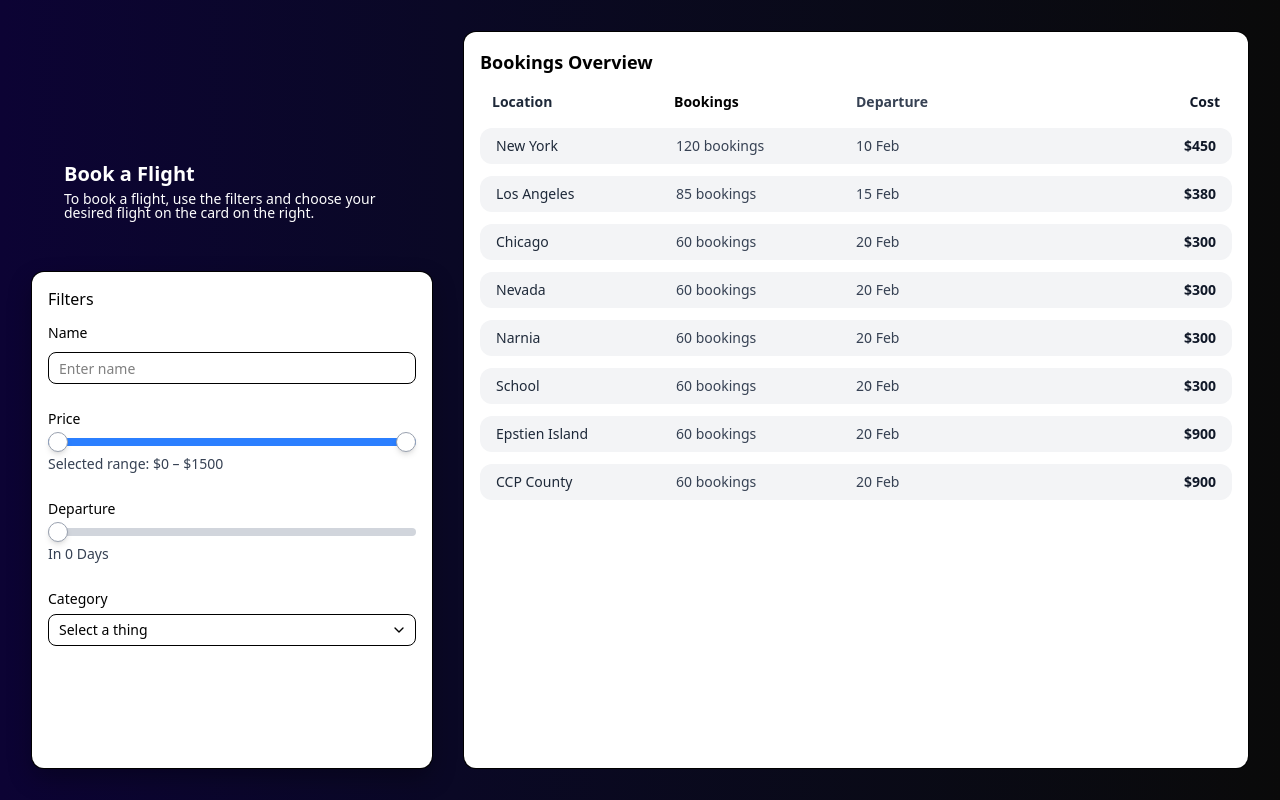
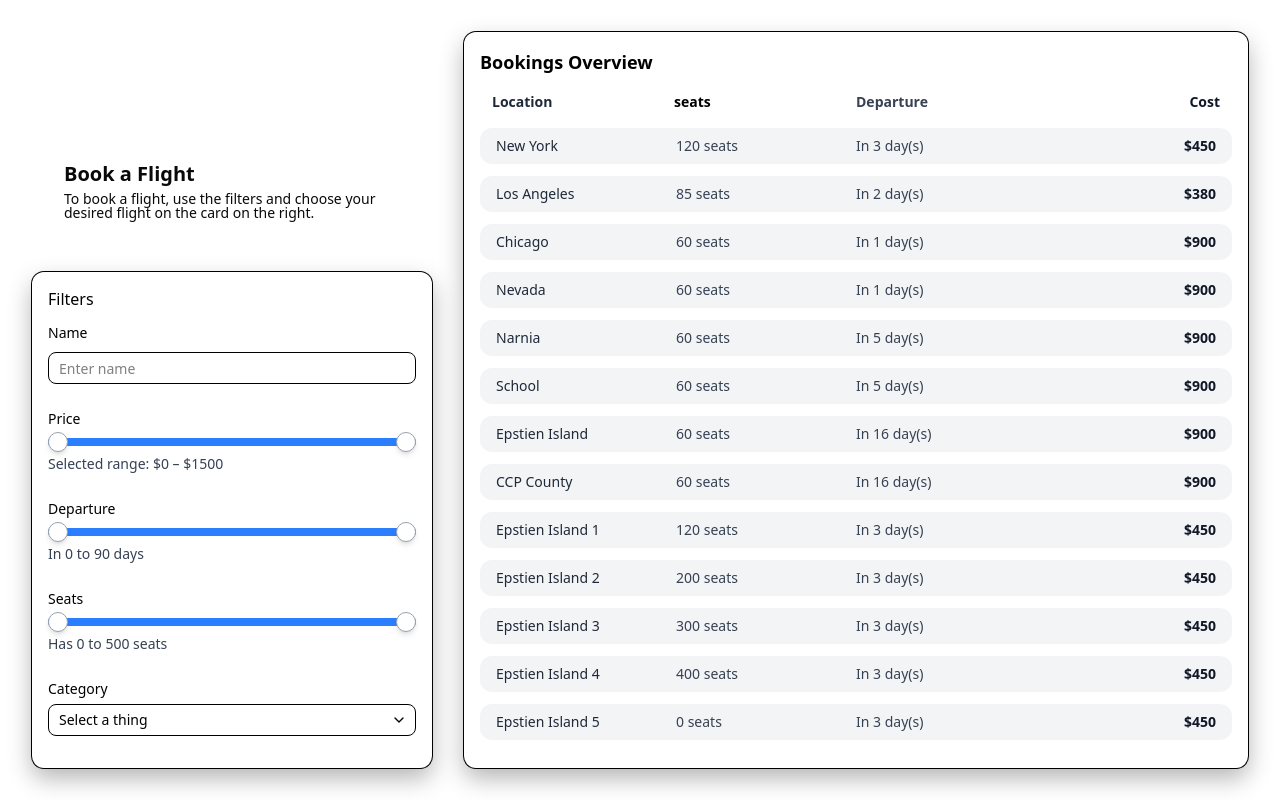
Before and after one commit to techbro-9B/F-Lite-Airline-Booking-System, a Next.js app in the folder frontend/: page /bookings in a window 1280 px wide. Built offline with nearby package versions, Linux system fonts and the light colour scheme.

Commit message:
everything ig

```diff
--- a/frontend/package.json
+++ b/frontend/package.json
@@ -9,6 +9,7 @@
     "lint": "eslint"
   },
   "dependencies": {
+    "@radix-ui/react-switch": "^1.2.6",
     "@supabase/supabase-js": "^2.95.3",
     "class-variance-authority": "^0.7.1",
     "clsx": "^2.1.1",
--- a/frontend/src/app/bookings/page.tsx
+++ b/frontend/src/app/bookings/page.tsx
@@ -2,40 +2,68 @@
 
 import "@/app/globals.css";
 import {Label} from "@/components/ui/label"
-import * as React from "react"
+import { useState, useMemo } from "react";
 import {Input} from "@/components/ui/input"
 import { Card, CardContent, CardHeader, CardTitle, CardDescription} from "@/components/ui/card";
 import { Select, SelectContent, SelectItem, SelectTrigger, SelectValue, SelectGroup, SelectLabel} from "@/components/ui/select";
 import * as Slider from "@radix-ui/react-slider";
+import { Switch } from "@/components/ui/switch";
 
 type Booking = {
   location: string;
-  bookings: number;
-  departure: string;
-  cost: string;
+  seats: number;
+  departure: number;
+  cost: number;
 };
 
 const bookingsList: Booking[] = [
-  { location: "New York", bookings: 120, departure: "10 Feb", cost: "$450" },
-  { location: "Los Angeles", bookings: 85, departure: "15 Feb", cost: "$380" },
-  { location: "Chicago", bookings: 60, departure: "20 Feb", cost: "$300" },
-  { location: "Nevada", bookings: 60, departure: "20 Feb", cost: "$300" },
-  { location: "Narnia", bookings: 60, departure: "20 Feb", cost: "$300" },
-  { location: "School", bookings: 60, departure: "20 Feb", cost: "$300" },
-  { location: "Epstien Island", bookings: 60, departure: "20 Feb", cost: "$900" },
-  { location: "CCP County", bookings: 60, departure: "20 Feb", cost: "$900" },
+  { location: "New York", seats: 120, departure: 3, cost: 450 },
+  { location: "Los Angeles", seats: 85, departure: 2, cost: 380},
+  { location: "Chicago", seats: 60, departure: 1, cost: 900 },
+  { location: "Nevada", seats: 60, departure: 1, cost: 900 },
+  { location: "Narnia", seats: 60, departure: 5, cost: 900 },
+  { location: "School", seats: 60, departure: 5, cost: 900 },
+  { location: "Epstien Island", seats: 60, departure: 16, cost: 900 },
+  { location: "CCP County", seats: 60, departure: 16, cost: 900 },
+  { location: "Epstien Island 1", seats: 120, departure: 3, cost: 450 },
+  { location: "Epstien Island 2", seats: 200, departure: 3, cost: 450 },
+  { location: "Epstien Island 3", seats: 300, departure: 3, cost: 450 },
+  { location: "Epstien Island 4", seats: 400, departure: 3, cost: 450 },
+  { location: "Epstien Island 5", seats: 0, departure: 3, cost: 450 },
+  { location: "Epstien Island 6", seats: 0, departure: 3, cost: 450 },
+  { location: "Epstien Island 6", seats: 0, departure: 3, cost: 450 },
 ];
 
 export default function BookingsPage() {
-  const [range, setRange] = React.useState<[number, number]>([0, 1500]);
-  const [departureDays, setDepartureDays] = React.useState<[number]>([0]);
+  const [priceFilter, setPriceFilter] = useState<[number, number]>([0, 1500]);
+  const [departureFilter, setDepartureFilter] = useState<[number, number]>([0, 90]);
+  const [nameFilter, setNameFilter] = useState<string>("");
+  const [seatsFilter, setSeatsFilter] = useState<[number, number]>([0, 500]);
+
+  const filteredBookings = useMemo(() => {
+    return bookingsList.filter((b) => {
+      const matchesName =
+        b.location.toLowerCase().includes(nameFilter.toLowerCase());
+
+      const matchesDeparture =
+        b.departure >= departureFilter[0] && b.departure <= departureFilter[1];
+
+      const matchesPrice =
+        b.cost >= priceFilter[0] && b.cost <= priceFilter[1];
+
+      const matchesSeats =
+        b.seats >= seatsFilter[0] && b.seats <= seatsFilter[1];
+
+      return matchesName && matchesDeparture && matchesPrice && matchesSeats;
+    });
+  }, [nameFilter, departureFilter, priceFilter, seatsFilter]);
 
   return (
     <div className = "w-screen h-screen" style={{ background: "var(--background)" }}>
-      <Label className="text-xl absolute left-[4rem] top-[10rem] font-bold text-white">
+      <Label className="text-xl absolute left-[4rem] top-[10rem] font-bold text-[var(--foreground)]">
         Book a Flight
       </Label>
-      <Label className="text-m absolute left-[4rem] top-[calc(12rem)] w-[calc(35%-6rem)] text-white">
+      <Label className="text-m absolute left-[4rem] top-[calc(12rem)] w-[calc(35%-6rem)] text-[var(--foreground)]">
         To book a flight, use the filters and choose your desired flight on the card on the right.
       </Label>
       <Card className="absolute bottom-[2rem] bg-[var(--card)] left-[2rem] w-[calc(35%-3rem)] h-[calc(70%-4rem)] shadow-[0_10px_25px_rgba(0,0,0,0.3)]">
@@ -46,7 +74,12 @@ export default function BookingsPage() {
         <CardContent className="flex flex-col gap-7 list-none">
           <li>
             <Label htmlFor="name">Name</Label>
-            <Input id="name" placeholder="Enter name" className="mt-3"/>
+            <Input
+              id="name"
+              placeholder="Enter name"
+              className="mt-3"
+              onChange={(e) => setNameFilter(e.target.value)}
+            />
           </li>
 
           <li>
@@ -54,7 +87,7 @@ export default function BookingsPage() {
             <Slider.Root
               className="relative flex w-full select-none touch-none mt-3 items-center"
               defaultValue={[0, 1500]}
-              onValueChange={(val) => setRange(val as [number, number])}
+              onValueChange={(val) => setPriceFilter(val as [number, number])}
               min={0}
               max={1500}
               step={10}
@@ -68,16 +101,16 @@ export default function BookingsPage() {
             </Slider.Root>
 
             <div className="mt-2 text-gray-700">
-              Selected range: ${range[0]} – ${range[1]}
+              Selected range: ${priceFilter[0]} – ${priceFilter[1]}
             </div>
           </li>
 
           <li>
-            <Label htmlFor="price">Departure</Label>
+            <Label htmlFor="departure">Departure</Label>
             <Slider.Root
               className="relative flex w-full select-none touch-none mt-3 items-center"
-              defaultValue={[0]}
-              onValueChange={(val) => setDepartureDays(val as [number])}
+              defaultValue={[0, 90]}
+              onValueChange={(val) => setDepartureFilter(val as [number, number])}
               min={0}
               max={90}
               step={1}
@@ -91,7 +124,30 @@ export default function BookingsPage() {
             </Slider.Root>
 
             <div className="mt-2 text-gray-700">
-              In {departureDays[0]} Days
+              In {departureFilter[0]} to {departureFilter[1]} days
+            </div>
+          </li>
+
+          <li>
+            <Label htmlFor="seats">Seats</Label>
+            <Slider.Root
+              className="relative flex w-full select-none touch-none mt-3 items-center"
+              defaultValue={[0, 500]}
+              onValueChange={(val) => setSeatsFilter(val as [number, number])}
+              min={0}
+              max={500}
+              step={1}
+            >
+              <Slider.Track className="bg-gray-300 relative flex-1 h-2 rounded-full">
+                <Slider.Range className="absolute bg-blue-500 h-full rounded-full" />
+              </Slider.Track>
+
+              <Slider.Thumb className="block w-5 h-5 bg-white border border-gray-400 rounded-full shadow-md" />
+              <Slider.Thumb className="block w-5 h-5 bg-white border border-gray-400 rounded-full shadow-md" />
+            </Slider.Root>
+
+            <div className="mt-2 text-gray-700">
+              Has {seatsFilter[0]} to {seatsFilter[1]} seats
             </div>
           </li>
 
@@ -115,7 +171,7 @@ export default function BookingsPage() {
           </li>
         </CardContent>
       </Card>
-      <Card className="absolute top-[2rem] bg-[var(--card)] right-[2rem] w-[calc(65%-3rem)] h-[calc(100%-4rem)] shadow-[0_10px_25px_rgba(0,0,0,0.3)">
+      <Card className="absolute top-[2rem] bg-[var(--card)] right-[2rem] w-[calc(65%-3rem)] h-[calc(100%-4rem)] shadow-[0_10px_25px_rgba(0,0,0,0.3)]">
         <CardHeader>
         <CardTitle className="text-lg font-semibold">Bookings Overview</CardTitle>
       </CardHeader>
@@ -124,20 +180,20 @@ export default function BookingsPage() {
         className="ml-3 mr-3 flex justify-between items-center px-4 py-2s"
       >
         <span className="w-1/4 text-left font-bold text-gray-800">Location</span>
-        <span className="w-1/4 text-left font-bold font-boldtext-gray-700">Bookings</span>
+        <span className="w-1/4 text-left font-bold font-boldtext-gray-700">seats</span>
         <span className="w-1/4 text-left font-bold text-gray-700">Departure</span>
         <span className="w-1/4 text-right font-bold text-gray-900">Cost</span>
       </div>
-      <CardContent className="space-y-3">
-        {bookingsList.map((booking, idx) => (
+      <CardContent className="space-y-3 overflow-y-auto">
+        {filteredBookings.map((booking, idx) => (
           <div
             key={idx}
             className="flex justify-between items-center bg-gray-100 rounded-xl px-4 py-2 hover:bg-gray-200 transition"
           >
             <span className="w-1/4 text-left font-medium text-gray-800">{booking.location}</span>
-            <span className="w-1/4 text-left text-gray-700">{booking.bookings} bookings</span>
-            <span className="w-1/4 text-left text-gray-700">{booking.departure}</span>
-            <span className="w-1/4 text-right font-semibold text-gray-900">{booking.cost}</span>
+            <span className="w-1/4 text-left text-gray-700">{booking.seats} seats</span>
+            <span className="w-1/4 text-left text-gray-700">In {booking.departure} day(s)</span>
+            <span className="w-1/4 text-right font-semibold text-gray-900">${booking.cost}</span>
           </div>
         ))}
       </CardContent>
--- a/frontend/src/app/globals.css
+++ b/frontend/src/app/globals.css
@@ -3,76 +3,70 @@
 @import "shadcn/tailwind.css";
 
 :root {
-  --radius: 0.625rem;
-  --background: linear-gradient(
-    90deg,
-    oklch(16.81% 0.0903 280.774),
-    oklch(14.5% 0 0)
-  );
-  --foreground: oklch(0.145 0 0);
-  --card: oklch(1 0 0);
-  --card-foreground: oklch(0.145 0 0);
-  --popover: oklch(1 0 0);
-  --popover-foreground: oklch(0.145 0 0);
-  --primary: oklch(0.205 0 0);
-  --primary-foreground: oklch(0.985 0 0);
-  --secondary: oklch(0.97 0 0);
-  --secondary-foreground: oklch(0.205 0 0);
-  --muted: oklch(0.97 0 0);
-  --muted-foreground: oklch(0.556 0 0);
-  --accent: oklch(0.97 0 0);
-  --accent-foreground: oklch(0.205 0 0);
-  --destructive: oklch(0.577 0.245 27.325);
-  --destructive-foreground: oklch(0.985 0 0);
-  --border: oklch(0.922 0 0);
-  --input: oklch(0.922 0 0);
-  --ring: oklch(0.708 0 0);
-  --chart-1: oklch(0.646 0.222 41.116);
-  --chart-2: oklch(0.6 0.118 184.704);
-  --chart-3: oklch(0.398 0.07 227.392);
-  --chart-4: oklch(0.828 0.189 84.429);
-  --chart-5: oklch(0.769 0.188 70.08);
-  --sidebar: oklch(0.985 0 0);
-  --sidebar-foreground: oklch(0.145 0 0);
-  --sidebar-primary: oklch(0.205 0 0);
-  --sidebar-primary-foreground: oklch(0.985 0 0);
-  --sidebar-accent: oklch(0.97 0 0);
-  --sidebar-accent-foreground: oklch(0.205 0 0);
-  --sidebar-border: oklch(0.922 0 0);
-  --sidebar-ring: oklch(0.708 0 0);
-}
+   --radius: 0.65rem;
+   --background:  oklch(1 0 0);
+   --foreground:  oklch(0.141 0.005 285.823);
+   --card:  oklch(1 0 0);
+   --card-foreground:  oklch(0.141 0.005 285.823);
+   --popover:  oklch(1 0 0);
+   --popover-foreground:  oklch(0.141 0.005 285.823);
+   --primary:  oklch(0.488 0.243 264.376);
+   --primary-foreground:  oklch(0.97 0.014 254.604);
+   --secondary:  oklch(0.967 0.001 286.375);
+   --secondary-foreground:  oklch(0.21 0.006 285.885);
+   --muted:  oklch(0.967 0.001 286.375);
+   --muted-foreground:  oklch(0.552 0.016 285.938);
+   --accent:  oklch(0.967 0.001 286.375);
+   --accent-foreground:  oklch(0.21 0.006 285.885);
+   --destructive:  oklch(0.577 0.245 27.325);
+   --border:  oklch(0.92 0.004 286.32);
+   --input:  oklch(0.92 0.004 286.32);
+   --ring:  oklch(0.708 0 0);
+   --chart-1:  oklch(0.809 0.105 251.813);
+   --chart-2:  oklch(0.623 0.214 259.815);
+   --chart-3:  oklch(0.546 0.245 262.881);
+   --chart-4:  oklch(0.488 0.243 264.376);
+   --chart-5:  oklch(0.424 0.199 265.638);
+   --sidebar:  oklch(0.985 0 0);
+   --sidebar-foreground:  oklch(0.141 0.005 285.823);
+   --sidebar-primary:  oklch(0.546 0.245 262.881);
+   --sidebar-primary-foreground:  oklch(0.97 0.014 254.604);
+   --sidebar-accent:  oklch(0.967 0.001 286.375);
+   --sidebar-accent-foreground:  oklch(0.21 0.006 285.885);
+   --sidebar-border:  oklch(0.92 0.004 286.32);
+   --sidebar-ring:  oklch(0.708 0 0);
+ }
 
-.dark {
-  --background: oklch(0.145 0 0);
-  --foreground: oklch(0.985 0 0);
-  --card: oklch(0.205 0 0);
-  --card-foreground: oklch(0.985 0 0);
-  --popover: oklch(0.269 0 0);
-  --popover-foreground: oklch(0.985 0 0);
-  --primary: oklch(0.922 0 0);
-  --primary-foreground: oklch(0.205 0 0);
-  --secondary: oklch(0.269 0 0);
-  --secondary-foreground: oklch(0.985 0 0);
-  --muted: oklch(0.269 0 0);
-  --muted-foreground: oklch(0.708 0 0);
-  --accent: oklch(0.371 0 0);
-  --accent-foreground: oklch(0.985 0 0);
-  --destructive: oklch(0.704 0.191 22.216);
-  --destructive-foreground: oklch(0.985 0 0);
-  --border: oklch(1 0 0 / 10%);
-  --input: oklch(1 0 0 / 15%);
-  --ring: oklch(0.556 0 0);
-  --chart-1: oklch(0.488 0.243 264.376);
-  --chart-2: oklch(0.696 0.17 162.48);
-  --chart-3: oklch(0.769 0.188 70.08);
-  --chart-4: oklch(0.627 0.265 303.9);
-  --chart-5: oklch(0.645 0.246 16.439);
-  --sidebar: oklch(0.205 0 0);
-  --sidebar-foreground: oklch(0.985 0 0);
-  --sidebar-primary: oklch(0.488 0.243 264.376);
-  --sidebar-primary-foreground: oklch(0.985 0 0);
-  --sidebar-accent: oklch(0.269 0 0);
-  --sidebar-accent-foreground: oklch(0.985 0 0);
-  --sidebar-border: oklch(1 0 0 / 10%);
-  --sidebar-ring: oklch(0.439 0 0);
-}
+ .dark {
+   --background:  oklch(0.141 0.005 285.823);
+   --foreground:  oklch(0.985 0 0);
+   --card:  oklch(0.21 0.006 285.885);
+   --card-foreground:  oklch(0.985 0 0);
+   --popover:  oklch(0.21 0.006 285.885);
+   --popover-foreground:  oklch(0.985 0 0);
+   --primary:  oklch(0.488 0.243 264.376);
+   --primary-foreground:  oklch(0.97 0.014 254.604);
+   --secondary:  oklch(0.274 0.006 286.033);
+   --secondary-foreground:  oklch(0.985 0 0);
+   --muted:  oklch(0.274 0.006 286.033);
+   --muted-foreground:  oklch(0.705 0.015 286.067);
+   --accent:  oklch(0.274 0.006 286.033);
+   --accent-foreground:  oklch(0.985 0 0);
+   --destructive:  oklch(0.704 0.191 22.216);
+   --border:  oklch(1 0 0 / 10%);
+   --input:  oklch(1 0 0 / 15%);
+   --ring:  oklch(0.556 0 0);
+   --chart-1:  oklch(0.809 0.105 251.813);
+   --chart-2:  oklch(0.623 0.214 259.815);
+   --chart-3:  oklch(0.546 0.245 262.881);
+   --chart-4:  oklch(0.488 0.243 264.376);
+   --chart-5:  oklch(0.424 0.199 265.638);
+   --sidebar:  oklch(0.21 0.006 285.885);
+   --sidebar-foreground:  oklch(0.985 0 0);
+   --sidebar-primary:  oklch(0.623 0.214 259.815);
+   --sidebar-primary-foreground:  oklch(0.97 0.014 254.604);
+   --sidebar-accent:  oklch(0.274 0.006 286.033);
+   --sidebar-accent-foreground:  oklch(0.985 0 0);
+   --sidebar-border:  oklch(1 0 0 / 10%);
+   --sidebar-ring:  oklch(0.439 0 0);
+ }
--- /dev/null
+++ b/frontend/src/components/ui/switch.tsx
@@ -0,0 +1,27 @@
+"use client"
+
+import * as SwitchPrimitive from "@radix-ui/react-switch"
+import { cn } from "@/lib/utils"
+
+function Switch({
+  className,
+  ...props
+}: React.ComponentPropsWithoutRef<typeof SwitchPrimitive.Root>) {
+  return (
+    <SwitchPrimitive.Root
+      className={cn(
+        "relative inline-flex h-6 w-11 shrink-0 cursor-pointer items-center rounded-full border-2 border-transparent transition-colors",
+        "data-[state=checked]:bg-blue-600 data-[state=unchecked]:bg-gray-300",
+        "focus-visible:outline-none focus-visible:ring-2 focus-visible:ring-blue-500 focus-visible:ring-offset-2",
+        className
+      )}
+      {...props}
+    >
+      <SwitchPrimitive.Thumb
+        className="pointer-events-none block h-5 w-5 rounded-full bg-white shadow transition-transform data-[state=checked]:translate-x-5"
+      />
+    </SwitchPrimitive.Root>
+  )
+}
+
+export { Switch }
```
Also changed, not shown: 1 other file (tests, documents, lock files or other folders).
